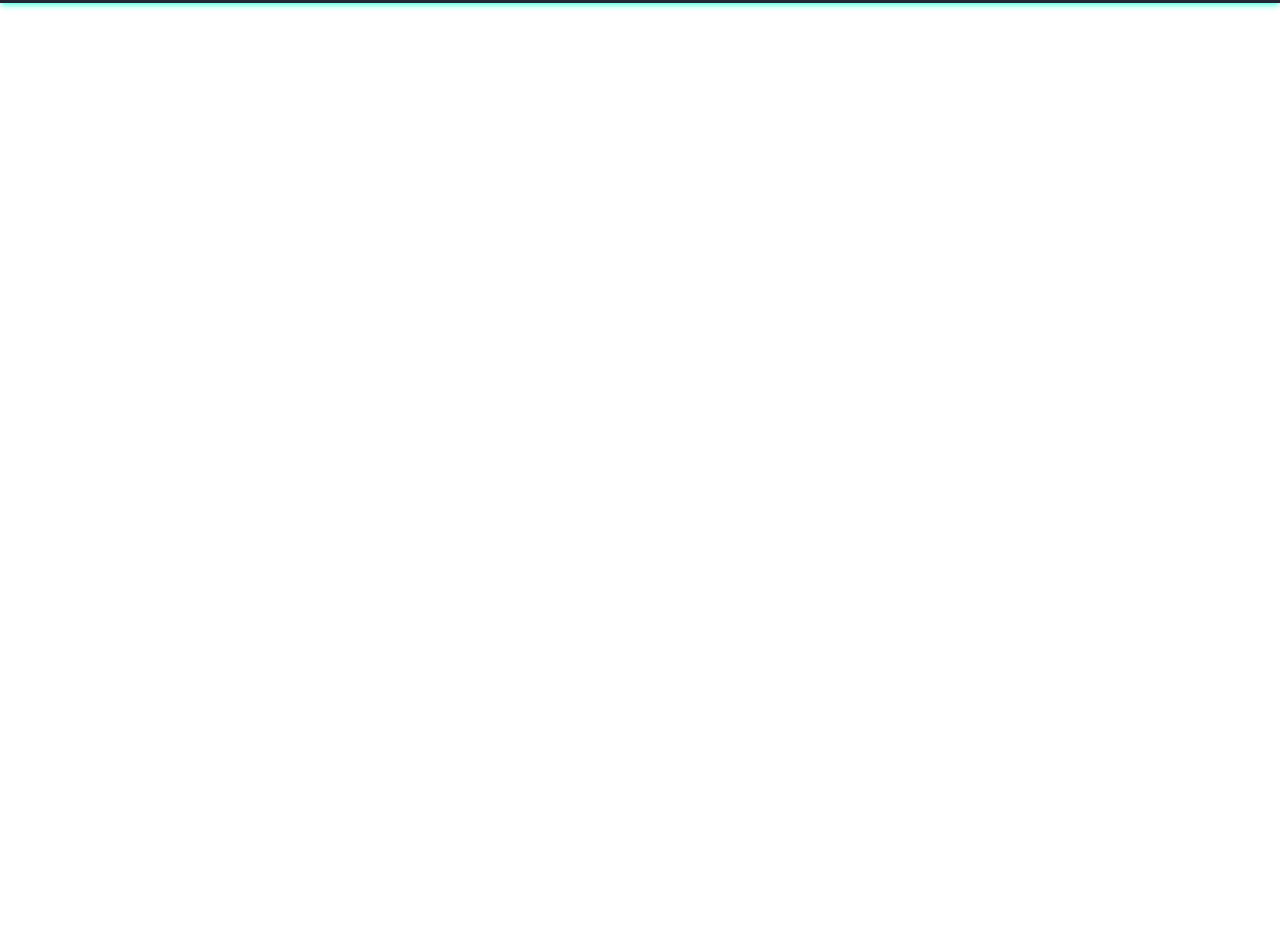
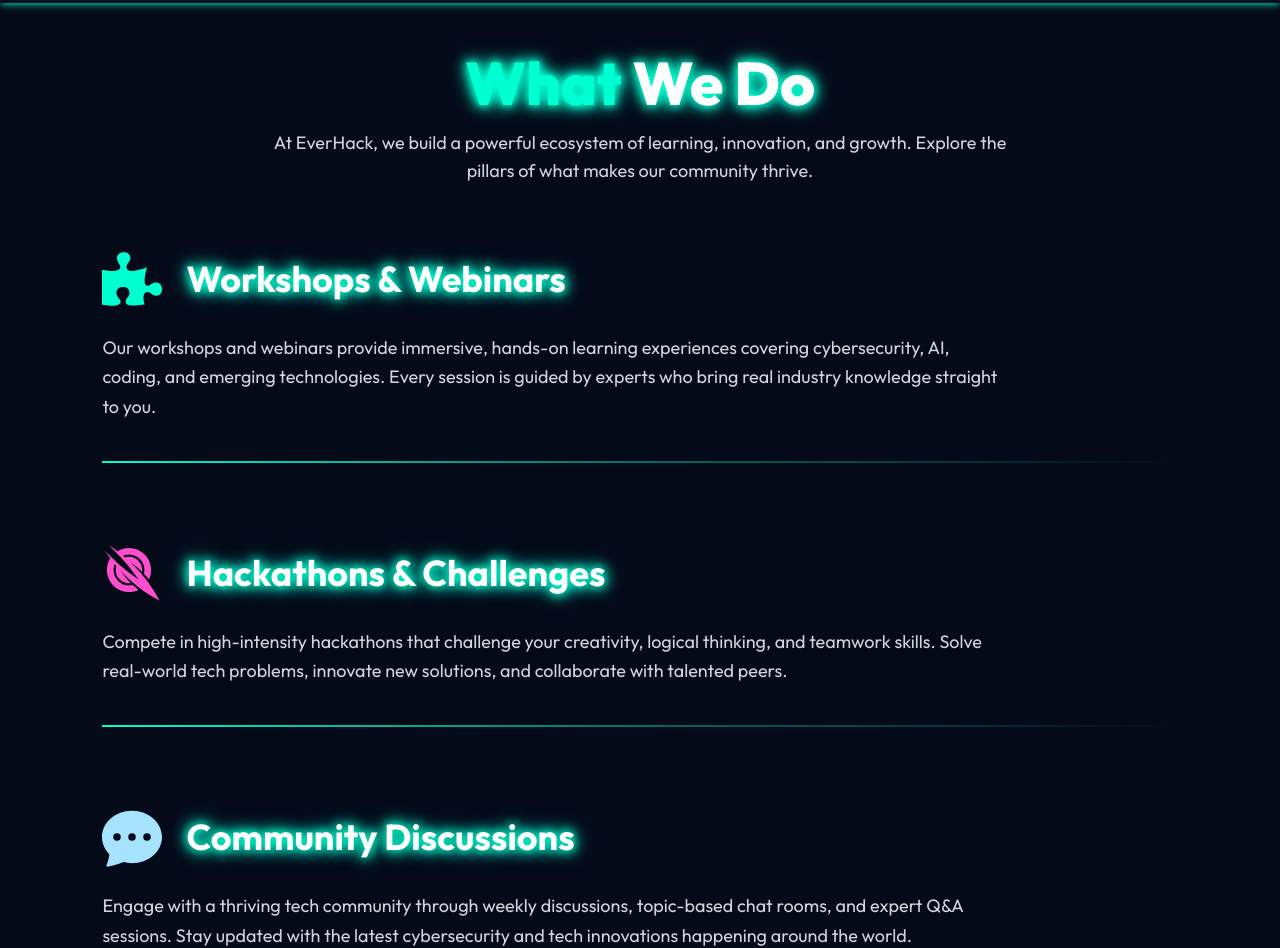
Before and after one commit to dipto230/EVERHACK, a React (Vite) app in the folder frontend/: page /what-we-do in a window 1280 px wide. Shown: the part 67-1015 px from the top of the page. Before the commit the page ends 800 px from the top, so only its background shows below. Built offline with nearby package versions, Linux system fonts and the light colour scheme; no server answers; a web font is replaced by a local one.

Commit message:
what we do section done

```diff
--- a/frontend/src/App.jsx
+++ b/frontend/src/App.jsx
@@ -22,6 +22,7 @@
 import AllCourses from './pages/AllCourses.jsx'
 import EventsPage from './pages/Events.jsx'
 import AdminEventRegistrations from './pages/AdminEventRegistrations.jsx'
+import WhatWeDoFull from './pages/WhatWeDoFull.jsx'
 
 
 
@@ -76,6 +77,8 @@
         <Route path='/allcourses' element={userData ? <AllCourses /> : <Navigate to={"/signup"} />} />
         <Route path="/events" element={<EventsPage />} />
         <Route path="/admin/events-registrations" element={<AdminEventRegistrations />} />
+        <Route path="/what-we-do" element={<WhatWeDoFull />} />
+
 
 
 
--- /dev/null
+++ b/frontend/src/component/WhatWeDoPreview.jsx
@@ -0,0 +1,66 @@
+import React from "react";
+import { FaPuzzlePiece, FaBrain } from "react-icons/fa";
+import { GiTargetShot } from "react-icons/gi";
+import { BsChatDotsFill } from "react-icons/bs";
+
+export default function WhatWeDoPreview() {
+  const items = [
+    {
+      title: "Workshops",
+      icon: <FaPuzzlePiece className="text-5xl mx-auto text-[#00FFD1]" />,
+      desc: "Hands-on learning sessions covering cybersecurity, coding, and tech innovation."
+    },
+    {
+      title: "Hackathons",
+      icon: <GiTargetShot className="text-5xl mx-auto text-[#ff4ecd]" />,
+      desc: "Compete, collaborate, and solve real-world problems in exciting hackathon events."
+    },
+    {
+      title: "Community",
+      icon: <BsChatDotsFill className="text-5xl mx-auto text-[#a7e3ff]" />,
+      desc: "Join a tech-driven community for discussions, insights, and knowledge sharing."
+    },
+    {
+      title: "Skills",
+      icon: <FaBrain className="text-5xl mx-auto text-[#ff9ae1]" />,
+      desc: "Grow your skills through mentorship, peer learning, and practical challenges."
+    }
+  ];
+
+  return (
+    <div className="pt-[80px] pb-[120px] bg-[#050a19] text-white">
+
+      {/* Heading */}
+      <h2 className="text-center text-4xl font-bold">
+        <span className="text-[#00FFD1]">What</span> We Do
+      </h2>
+      <p className="text-center text-gray-300 mt-3 max-w-2xl mx-auto">
+        Unlock opportunities to learn, compete, and grow in a vibrant tech community.
+      </p>
+
+      {/* Cards */}
+      <div className="flex flex-wrap justify-center gap-8 mt-12">
+
+        {items.map((item, index) => (
+          <div
+            key={index}
+            className="
+              w-[290px] text-center bg-[#0a0f1e] rounded-xl p-6
+              border border-[#00FFD1]/30 shadow-[0_0_10px_#00FFD122]
+              transition-all duration-300 cursor-pointer
+              hover:shadow-[0_0_25px_#00FFD188] hover:-translate-y-2
+              hover:border-[#00FFD1]
+            "
+          >
+            {item.icon}
+            <h3 className="mt-4 text-xl font-semibold">{item.title}</h3>
+            <p className="text-gray-400 text-sm mt-3 leading-relaxed">
+              {item.desc}
+            </p>
+          </div>
+        ))}
+
+      </div>
+    </div>
+  );
+}
--- a/frontend/src/pages/Home.jsx
+++ b/frontend/src/pages/Home.jsx
@@ -4,6 +4,7 @@
 import ExploreCourses from '../component/ExploreCourses'
 import CardPage from '../component/CardPage'
 import RecentEvents from '../component/RecentEvents'
+import WhatWeDoPreview from '../component/WhatWeDoPreview'
 
 const Home = () => {
   return (
@@ -84,7 +85,8 @@
       </div>
       <ExploreCourses />
       <CardPage />
-      <RecentEvents/>
+      <RecentEvents />
+      <WhatWeDoPreview/>
     </div>
   )
 }
--- /dev/null
+++ b/frontend/src/pages/WhatWeDoFull.jsx
@@ -0,0 +1,103 @@
+import React from "react";
+import { motion } from "framer-motion";
+import { FaPuzzlePiece, FaBrain } from "react-icons/fa";
+import { GiTargetShot } from "react-icons/gi";
+import { BsChatDotsFill } from "react-icons/bs";
+
+const items = [
+  {
+    title: "Workshops & Webinars",
+    icon: <FaPuzzlePiece className="text-6xl text-[#00FFD1]" />,
+    desc: `
+      Our workshops and webinars provide immersive, hands-on learning experiences
+      covering cybersecurity, AI, coding, and emerging technologies.
+      Every session is guided by experts who bring real industry knowledge straight to you.
+    `
+  },
+  {
+    title: "Hackathons & Challenges",
+    icon: <GiTargetShot className="text-6xl text-[#ff4ecd]" />,
+    desc: `
+      Compete in high-intensity hackathons that challenge your creativity,
+      logical thinking, and teamwork skills. Solve real-world tech problems,
+      innovate new solutions, and collaborate with talented peers.
+    `
+  },
+  {
+    title: "Community Discussions",
+    icon: <BsChatDotsFill className="text-6xl text-[#a7e3ff]" />,
+    desc: `
+      Engage with a thriving tech community through weekly discussions,
+      topic-based chat rooms, and expert Q&A sessions. Stay updated with the latest
+      cybersecurity and tech innovations happening around the world.
+    `
+  },
+  {
+    title: "Skill Development",
+    icon: <FaBrain className="text-6xl text-[#ff9ae1]" />,
+    desc: `
+      Access mentorship programs, guided learning paths, code reviews, and
+      practical activities designed to enhance your technical and soft skills.
+      Whether you're a beginner or advanced learner, we help you grow continuously.
+    `
+  }
+];
+
+export default function WhatWeDoFull() {
+  return (
+    <div className="min-h-screen bg-[#050a19] text-white pt-[120px] px-[8%] pb-32">
+
+      {/* Header */}
+      <motion.h1
+        initial={{ opacity: 0, y: -20 }}
+        animate={{ opacity: 1, y: 0 }}
+        className="text-6xl font-extrabold text-center neonGlow"
+      >
+        <span className="text-[#00FFD1]">What</span> We Do
+      </motion.h1>
+
+      <p className="text-center text-gray-300 mt-4 mb-16 text-lg max-w-3xl mx-auto">
+        At EverHack, we build a powerful ecosystem of learning, innovation, and growth.
+        Explore the pillars of what makes our community thrive.
+      </p>
+
+      {/* Blog-style sections */}
+      <div className="flex flex-col gap-20">
+        {items.map((item, idx) => (
+          <motion.div
+            key={idx}
+            initial={{ opacity: 0, x: -40 }}
+            whileInView={{ opacity: 1, x: 0 }}
+            viewport={{ once: true, amount: 0.3 }}
+            transition={{ delay: idx * 0.2, duration: 0.7 }}
+            className="w-full"
+          >
+            {/* Icon + Title */}
+            <div className="flex items-center gap-6">
+              {item.icon}
+              <h2 className="text-4xl font-bold neonGlow">{item.title}</h2>
+            </div>
+
+            {/* Description */}
+            <p className="text-gray-300 mt-6 text-lg leading-relaxed max-w-4xl">
+              {item.desc}
+            </p>
+
+            {/* Neon Divider */}
+            <div className="w-full h-[2px] bg-gradient-to-r from-[#00FFD1] via-[#00FFD1]/40 to-transparent mt-10" />
+          </motion.div>
+        ))}
+      </div>
+
+      {/* Neon Glow Style */}
+      <style>{`
+        .neonGlow {
+          text-shadow:
+            0 0 8px #00FFD1,
+            0 0 14px #00FFD1,
+            0 0 20px #00FFD1;
+        }
+      `}</style>
+    </div>
+  );
+}
```
